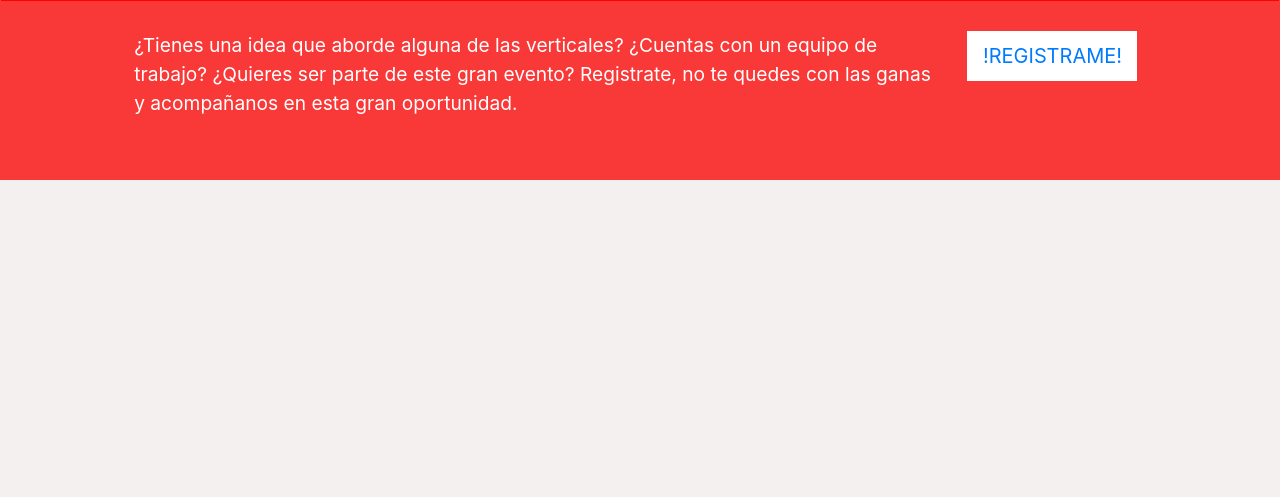
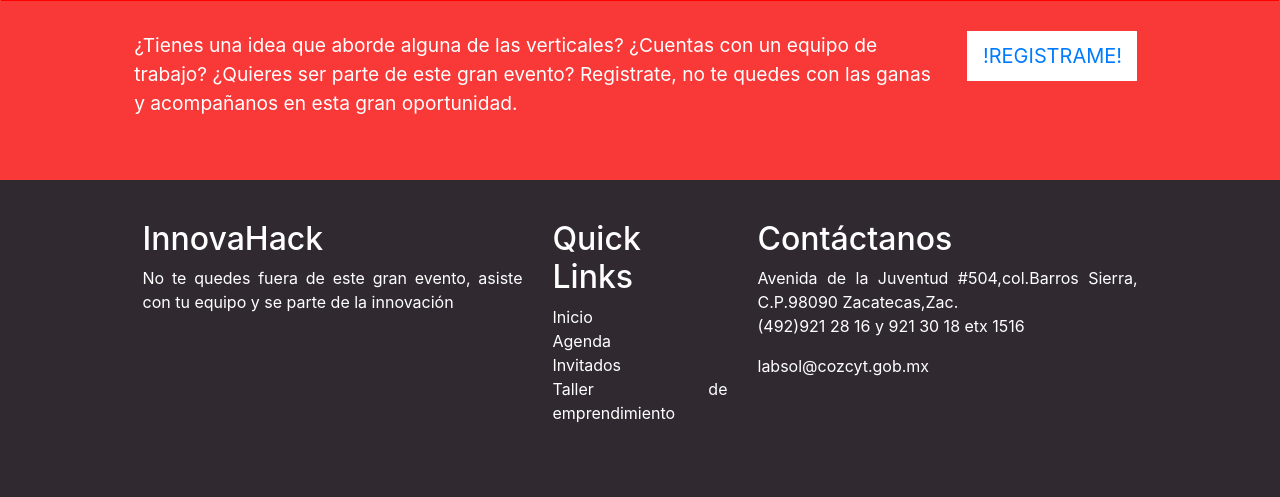
Before and after one commit to Jovanny10/ProyectoInnovaHack, a PHP site: page /InnovaWeeKend.html in a window 1280 px wide. Shown: the part 1897-2394 px from the top of the page. Before the commit the page ends 2077 px from the top, so only its background shows below. Run offline with PHP 8.4, Linux system fonts and the light colour scheme.

Commit message:
Agregando datos de la empresa

```diff
--- a/InnovaWeeKend.html
+++ b/InnovaWeeKend.html
@@ -134,6 +134,7 @@
            <div class="col-lg-"></div>
          </div>
        </div>
+
           <div class="invitacion">
             <div class="form-group">
            <div class="row">
@@ -153,6 +154,48 @@
           </div>
 
 
+          <div class="datosempresa">
+            <div class="form-group">
+              <div class="row">
+                <div class="col-lg-1">
+                </div>
+                <div class="col-lg-4 col-xs-12">
+                     <h2>InnovaHack</h2>
+
+                     <div class="form-group">
+                       <span>No te quedes fuera de este gran evento, asiste con tu equipo y se parte de la innovación</span>
+                     </div>
+                </div>
+                <div class="col-lg-2">
+                  <h2>Quick Links</h2>
+                  <div class="form-group">
+                    <ul>
+                      <li><a href="#">Inicio</a></li>
+                      <li><a href="#">Agenda</a></li>
+                      <li><a href="#">Invitados</a></li>
+                      <li><a href="#">Taller de emprendimiento</a></li>
+                    </ul>
+                  </div>
+                </div>
+                <div class="col-lg-4">
+                  <h2>Contáctanos</h2>
+                  <span>Avenida de la Juventud #504,col.Barros Sierra, C.P.98090 Zacatecas,Zac.</span>
+                  <div class="form-group">
+                    <span>(492)921 28 16 y 921 30 18 etx 1516</span>
+                  </div>
+                  <div class="form-group">
+                    <span>labsol@cozcyt.gob.mx</span>
+                  </div>
+
+                </div>
+                <div class="col-lg-1 col-hidden-xs">
+
+                </div>
+              </div>
+            </div>
+          </div>
+
+
 
 
 
--- a/css/InnovaWeekend.css
+++ b/css/InnovaWeekend.css
@@ -83,6 +83,33 @@ div.contenido div.imagen{
 
 }
 
+div.datosempresa{
+	width: 100%;
+	background-color: #302A30;
+	color: #fff;
+	padding: 40px;
+	text-align: justify;
+}
+
+/*DATOS DE LA EMPRESA*/
+div.datosempresa div.col-lg-2 div.form-group ul li{
+   list-style: none;
+}
+
+div.datosempresa div.col-lg-2 div.form-group ul li a{
+	text-decoration: none;
+	color: #fff;
+}
+
+div.datosempresa div.col-lg-2 div.form-group ul li a:hover{
+	color: red;
+}
+div.datosempresa div.col-lg-4 div.imagen1 img.imagen{
+  width: 100px;
+  float: left;
+  display: flex;
+}
+
 
 div.titulo{
 	width: 100%;
```
